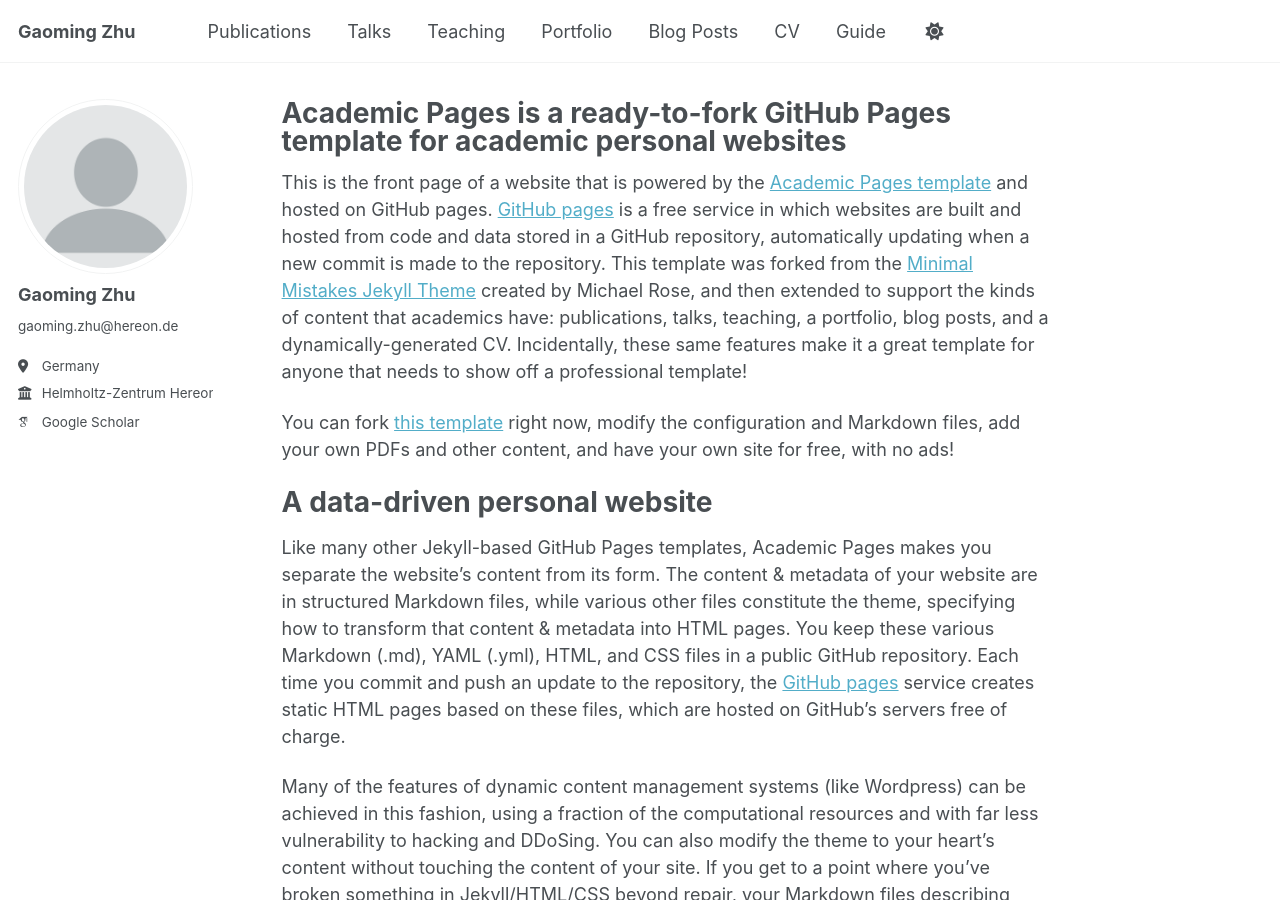
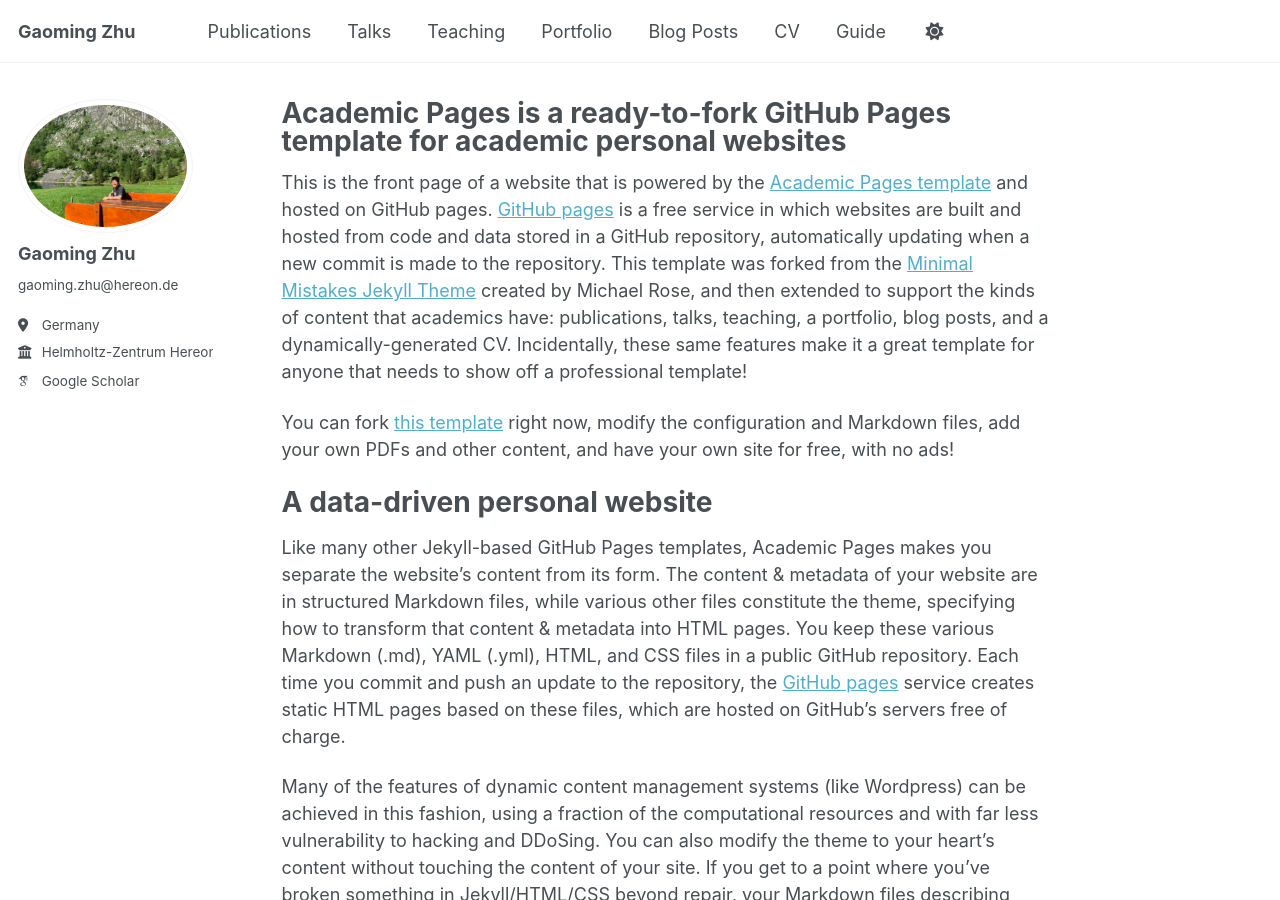
Before and after one commit to zgm900613/zgm900613.github.io, a Jekyll site: the page built from _pages/about.md, in a window 1280 px wide and 900 px high. Built offline with Jekyll 4.4.1, drawn with Linux system fonts in a browser that asks for light colours; some web fonts are replaced; a script that is not in the unit is left out.

Commit message:
Update _config.yml

```diff
--- a/_config.yml
+++ b/_config.yml
@@ -23,7 +23,7 @@ repository               : "academicpages/academicpages.github.io"
 #               Additional customization can be done by editing /_includes/author-profile.html
 author:
   # Biographic information
-  avatar           : "profile.png"
+  avatar           : "Photo202208.jpg"
   name             : "Gaoming Zhu"
   pronouns         : # example: "she/her"
   bio              : "gaoming.zhu@hereon.de"
```
